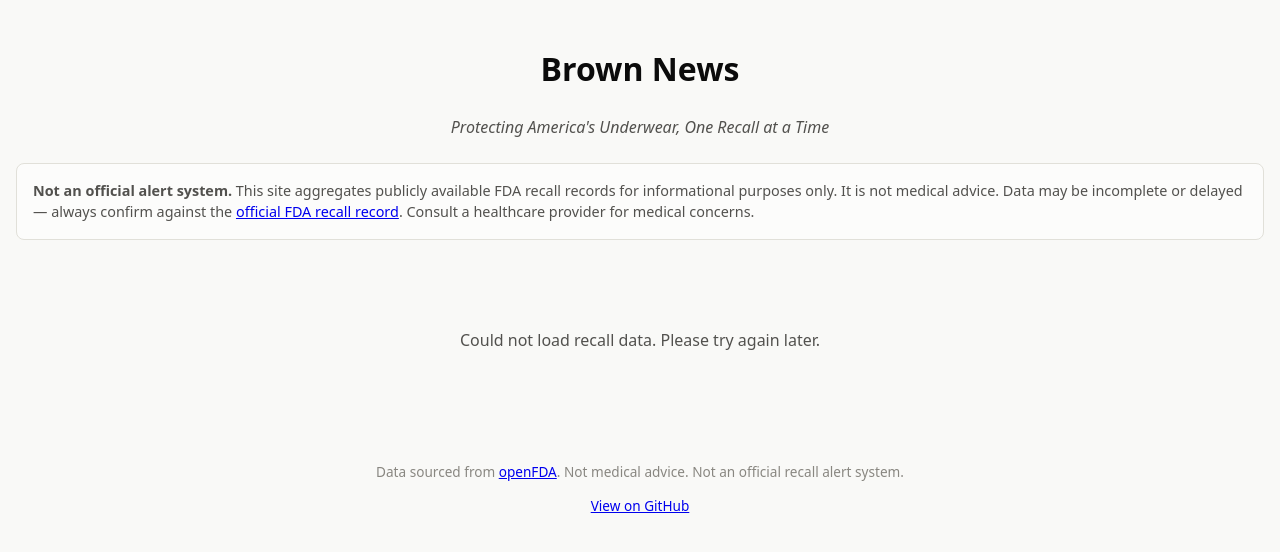
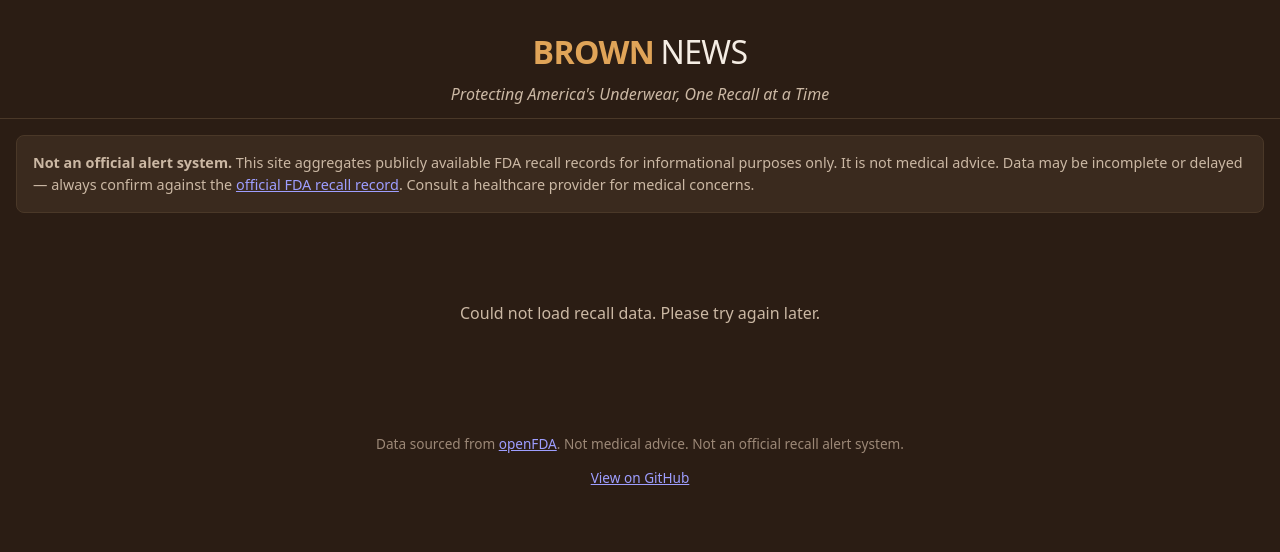
Before and after one commit to joshholly/brownnews, a website: page public/index.html in a window 1280 px wide. Drawn offline with Linux system fonts and the light colour scheme; no server answers.

Commit message:
Switch to dark espresso-brown theme and style the header as a wordmark logo

```diff
--- a/public/index.html
+++ b/public/index.html
@@ -8,7 +8,7 @@
 </head>
 <body>
   <header class="site-header">
-    <h1>Brown News</h1>
+    <h1 class="logo"><span class="logo-brown">Brown</span><span class="logo-news">News</span></h1>
     <p class="tagline">Protecting America's Underwear, One Recall at a Time</p>
   </header>
 
--- a/public/style.css
+++ b/public/style.css
@@ -1,36 +1,15 @@
 :root {
-  color-scheme: light dark;
-  --page-bg: #f9f9f7;
-  --card-bg: #fcfcfb;
-  --text-primary: #0b0b0b;
-  --text-secondary: #52514e;
-  --text-muted: #898781;
-  --border-color: #e1e0d9;
+  color-scheme: dark;
+  --page-bg: #2b1d14;
+  --card-bg: #3a2a1e;
+  --text-primary: #f5ede4;
+  --text-secondary: #cbb8a4;
+  --text-muted: #9c8877;
+  --border-color: #4a3828;
+  --brand-accent: #e0a458;
   --status-critical: #d03b3b;
   --status-warning: #fab219;
   --status-muted: #898781;
-  --series-blue: #2a78d6;
-}
-
-@media (prefers-color-scheme: dark) {
-  :root:where(:not([data-theme="light"])) {
-    --page-bg: #0d0d0d;
-    --card-bg: #1a1a19;
-    --text-primary: #ffffff;
-    --text-secondary: #c3c2b7;
-    --text-muted: #898781;
-    --border-color: #2c2c2a;
-    --series-blue: #3987e5;
-  }
-}
-
-:root[data-theme="dark"] {
-  --page-bg: #0d0d0d;
-  --card-bg: #1a1a19;
-  --text-primary: #ffffff;
-  --text-secondary: #c3c2b7;
-  --text-muted: #898781;
-  --border-color: #2c2c2a;
   --series-blue: #3987e5;
 }
 
@@ -47,14 +26,34 @@ body {
 }
 
 .site-header {
-  padding: 1.5rem 1rem 0.5rem;
+  padding: 1.75rem 1rem 0.75rem;
   text-align: center;
+  border-bottom: 1px solid var(--border-color);
+}
+
+.logo {
+  margin: 0;
+  display: inline-flex;
+  gap: 0.4rem;
+  font-size: 2rem;
+  font-weight: 800;
+  letter-spacing: -0.02em;
+  text-transform: uppercase;
+}
+
+.logo-brown {
+  color: var(--brand-accent);
+}
+
+.logo-news {
+  color: var(--text-primary);
+  font-weight: 300;
 }
 
 .tagline {
   font-style: italic;
   color: var(--text-secondary);
-  margin: 0.25rem 0 0;
+  margin: 0.4rem 0 0;
 }
 
 .disclaimer-banner {
```
